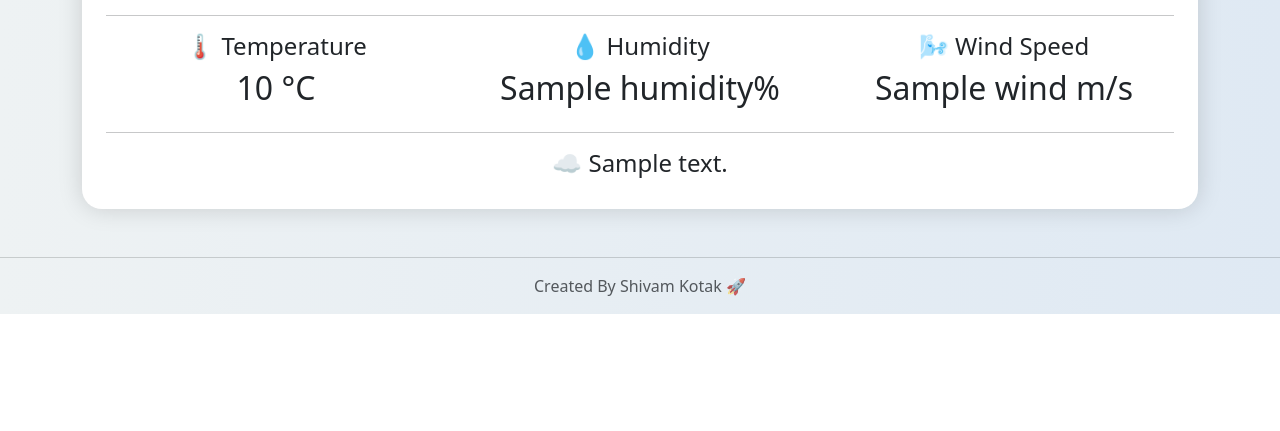
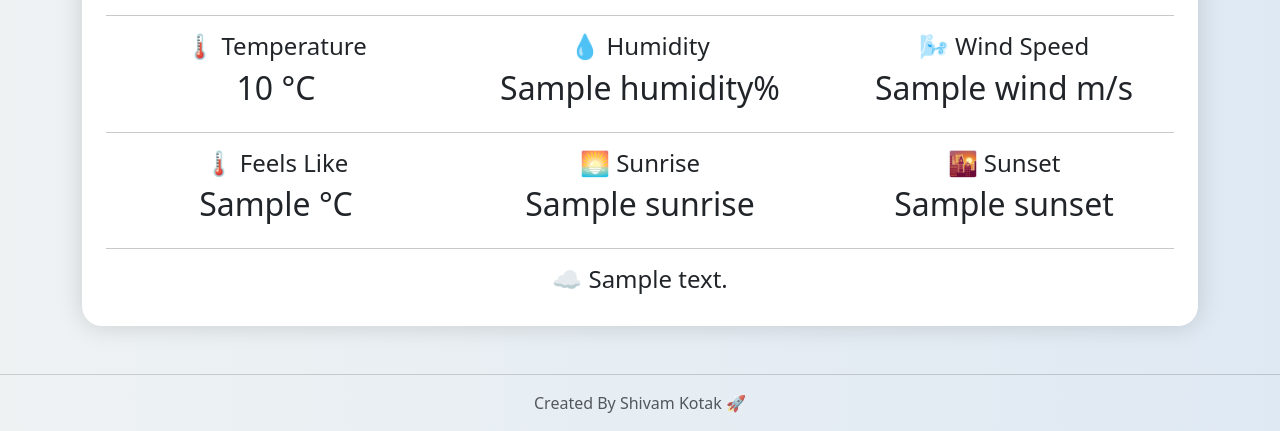
Before and after one commit to shivam1108-06/flask-weather-dashboard, a Flask app: template templates/index.html in a window 1280 px wide. Shown: the part 873-1304 px from the top of the page. Before the commit the page ends 1187 px from the top, so only its background shows below. Run offline with Flask 3, Linux system fonts and the light colour scheme; the template is opened without the code that fills it: most values are stand-ins (such as "Sample title", 1, 10 or a date in 2020).

Commit message:
Added feels like sunrise and sunset

```diff
--- a/app.py
+++ b/app.py
@@ -1,5 +1,6 @@
 from flask import Flask, render_template, request
 import requests
+from datetime import datetime
 
 app = Flask(__name__)
 
@@ -24,13 +25,21 @@ def home():
         if response.status_code == 200:
 
             weather = {
-            "city": data["name"],
-            "temp": data["main"]["temp"],
-            "description": data["weather"][0]["description"],
-            "humidity": data["main"]["humidity"],
-            "wind": data["wind"]["speed"],
-            "icon": data["weather"][0]["icon"]
-        }
+                "city": data["name"],
+                "temp": data["main"]["temp"],
+                "feels_like": data["main"]["feels_like"],
+                "description": data["weather"][0]["description"],
+                "humidity": data["main"]["humidity"],
+                "wind": data["wind"]["speed"],
+                "icon": data["weather"][0]["icon"],
+                "sunrise": datetime.fromtimestamp(
+                    data["sys"]["sunrise"]
+                ).strftime("%I:%M %p"),
+                "sunset": datetime.fromtimestamp(
+                    data["sys"]["sunset"]
+                ).strftime("%I:%M %p")
+            }
+
         else:
             error = {"error": "City not found"}
 
--- a/templates/index.html
+++ b/templates/index.html
@@ -66,9 +66,7 @@
 
         <div class="text-center mb-4">
 
-            <h5>
-                📅 Current Date & Time
-            </h5>
+            <h5>📅 Current Date & Time</h5>
 
             <p id="datetime"></p>
 
@@ -165,6 +163,36 @@
 
             <hr>
 
+            <div class="row text-center">
+
+                <div class="col-md-4">
+
+                    <h4>🌡 Feels Like</h4>
+
+                    <h2>{{ weather.feels_like }} °C</h2>
+
+                </div>
+
+                <div class="col-md-4">
+
+                    <h4>🌅 Sunrise</h4>
+
+                    <h2>{{ weather.sunrise }}</h2>
+
+                </div>
+
+                <div class="col-md-4">
+
+                    <h4>🌇 Sunset</h4>
+
+                    <h2>{{ weather.sunset }}</h2>
+
+                </div>
+
+            </div>
+
+            <hr>
+
             <h4 class="text-center">
                 ☁ {{ weather.description }}
             </h4>
```
